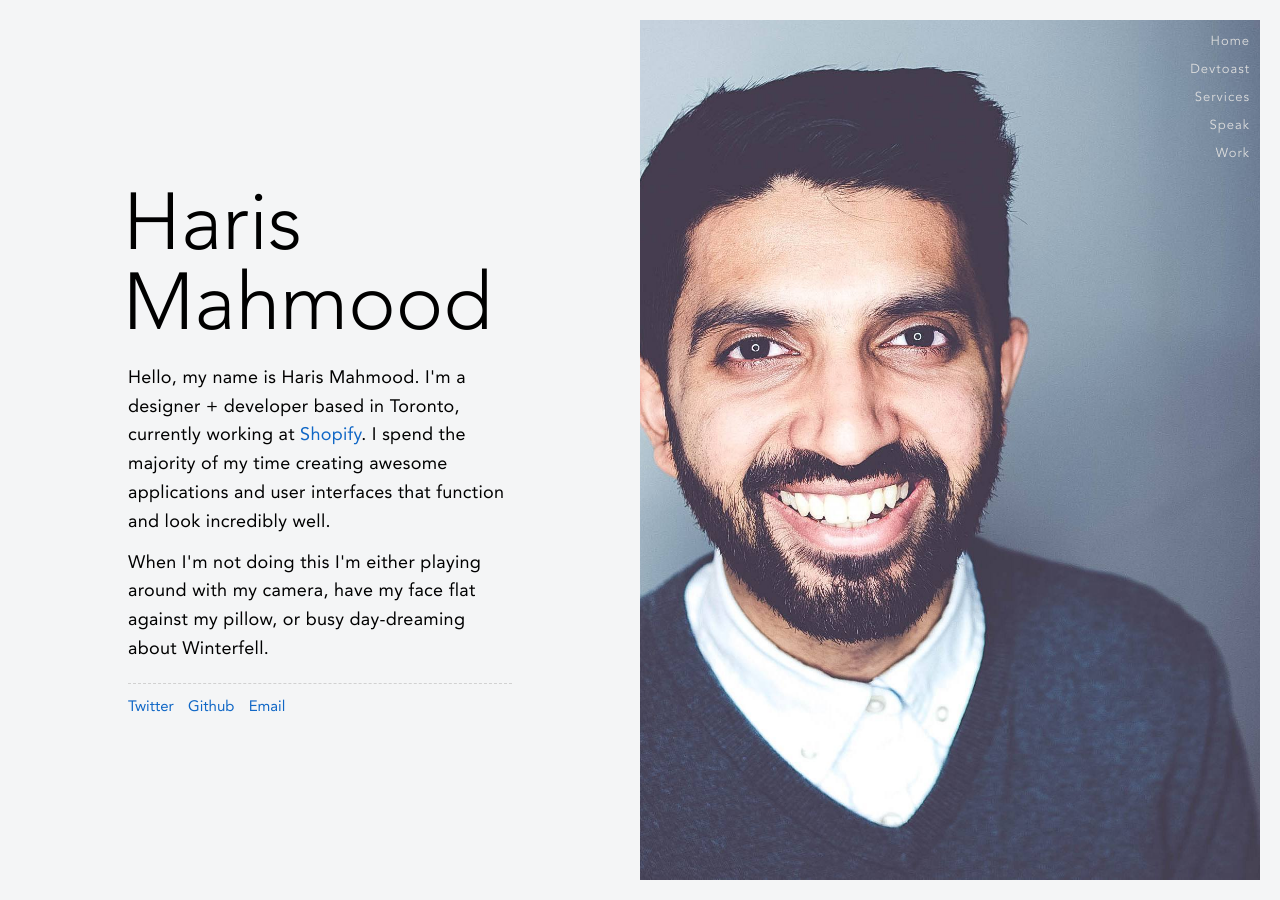
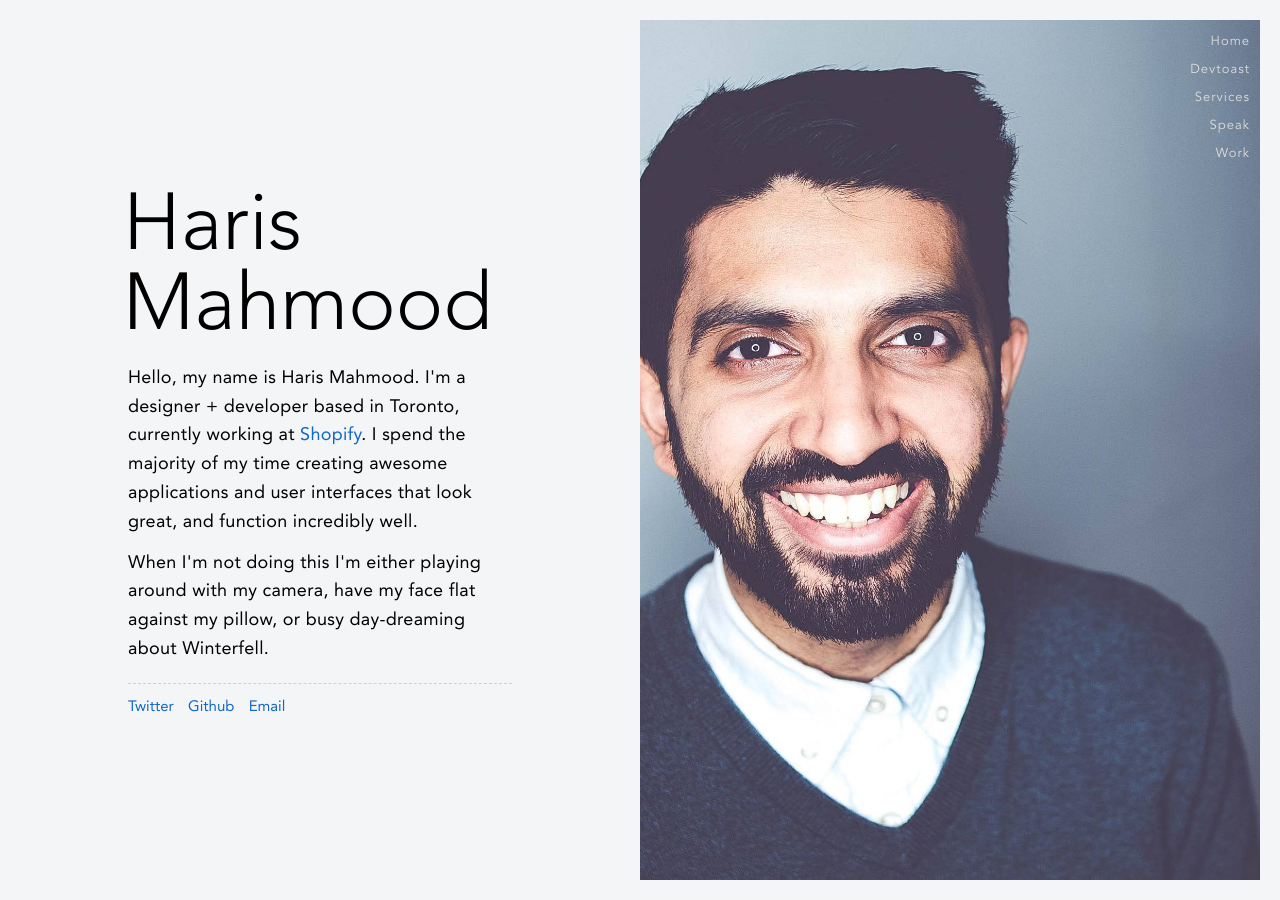
Before and after one commit to harisaurus/harisaurus.github.io, a Jekyll site: the page built from index.html, in a window 1280 px wide. Built offline with Jekyll 4.4.1, drawn with Linux system fonts in a browser that asks for light colours.

Commit message:
Update homepage based on Ryan's suggestions

```diff
--- a/index.html
+++ b/index.html
@@ -5,7 +5,7 @@
 
 <h1>Haris Mahmood</h1>
 
-<p class="p--large">Hello, my name is Haris Mahmood. I'm a designer + developer based in Toronto, currently working at <a href="http://www.shopify.com">Shopify</a>. I spend the majority of my time creating awesome applications and user interfaces that function and look incredibly well.</p>
+<p class="p--large">Hello, my name is Haris Mahmood. I'm a designer + developer based in Toronto, currently working at <a href="http://www.shopify.com">Shopify</a>. I spend the majority of my time creating awesome applications and user interfaces that look great, and function incredibly well.</p>
 
 <p class="p--large">When I'm not doing this I'm either playing around with my camera, have my face flat against my pillow, or busy day-dreaming about Winterfell.</p>
 <hr>
```
